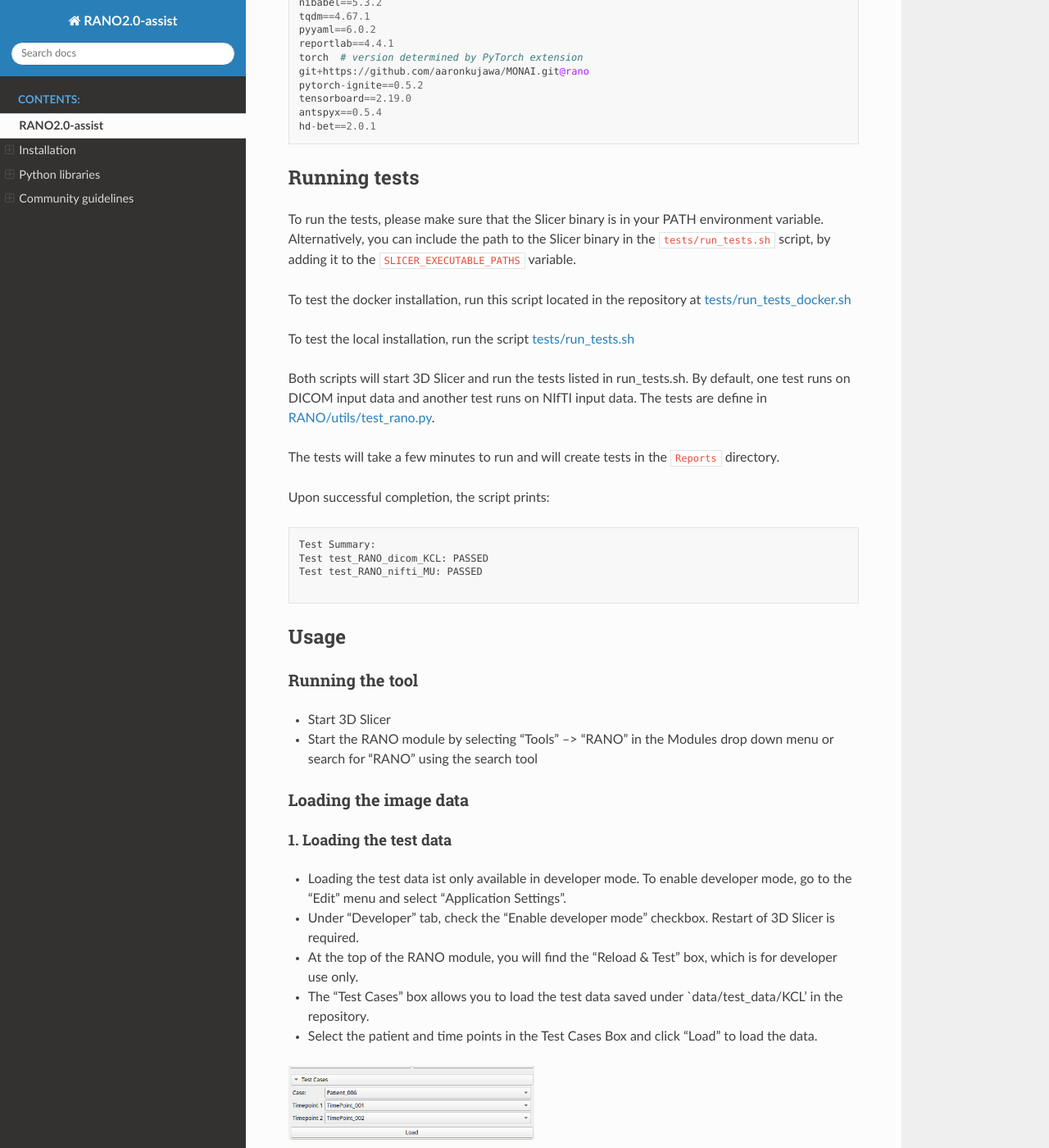
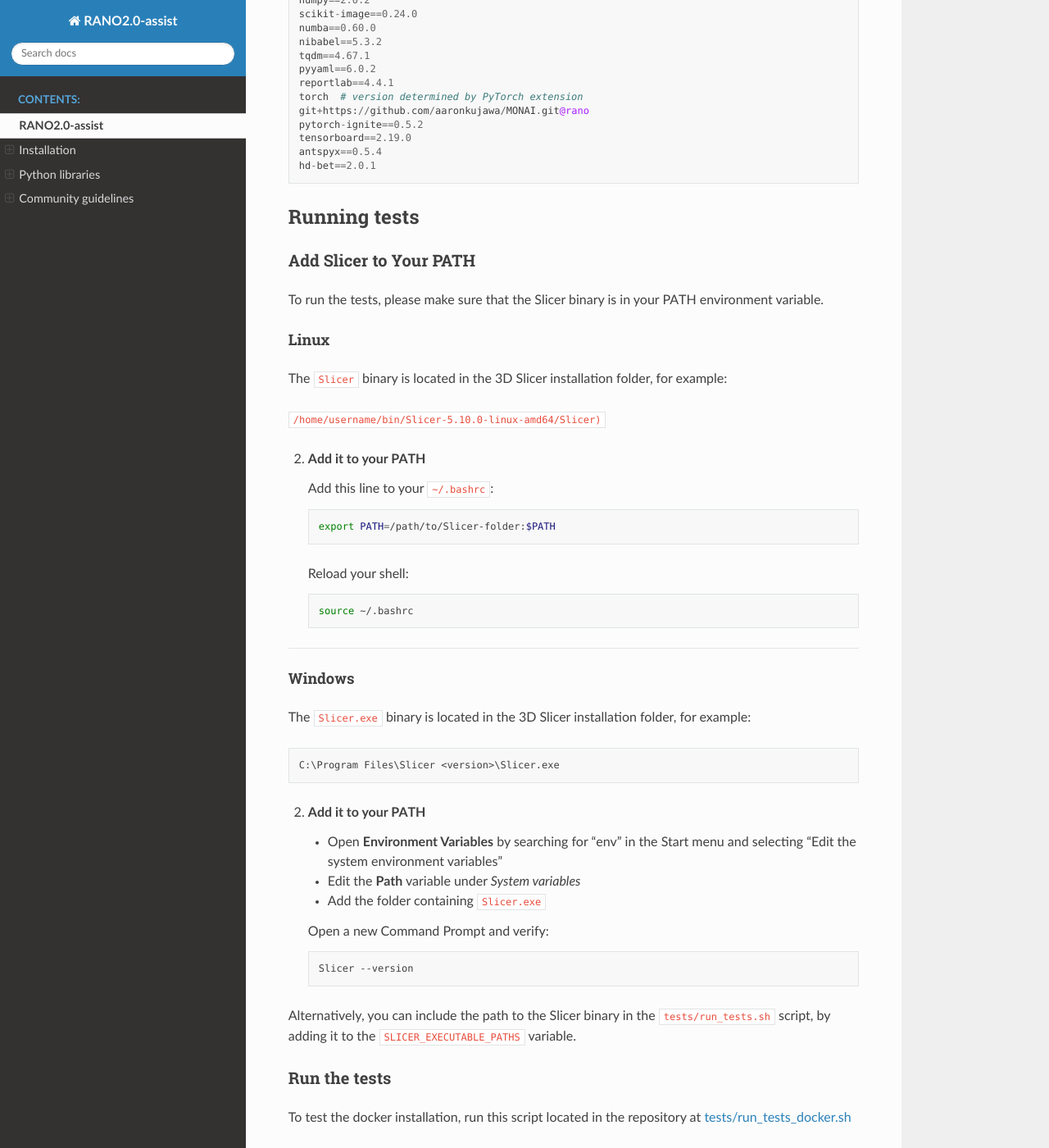
Before and after one commit to cai4cai/rano2.0-assist, a Sphinx documentation site: the page built from docs/source/README.md, in a window 1280 px wide and 1400 px high, scrolled down 4668 px. Shown: the whole window at 82% size. Built offline with Sphinx 7.4.7 and the Read the Docs theme 3.1.0, drawn with Linux system fonts in a browser that asks for light colours; some of the changed text lies outside the part shown.

Commit message:
Updated docs. How to add Slicer to PATH and NVIDIA container toolkit restriction to Linux

````diff
--- a/docs/source/README.md
+++ b/docs/source/README.md
@@ -30,7 +30,10 @@ The repository can be downloaded from GitHub:
 [https://github.com/cai4cai/rano2.0-assist](https://github.com/cai4cai/rano2.0-assist)
 
 ## Segmentation models and test data
-Due to the larger file sizes, the segmentation model weights and test data need to be downloaded from
+Due to the larger file sizes, the segmentation model weights and test data are not part of the GitHub repository and
+will be automatically downloaded when the RANO module is first opened.
+
+Alternatively, they can be downloaded from
 
 [https://zenodo.org/records/15411078](https://zenodo.org/records/15411078)
 
@@ -64,7 +67,7 @@ RANO2.0-assist can be installed as a local 3D Slicer extension, or it can be run
 container includes all the necessary dependencies and can be run on any machine with Docker installed that supports
 GPU acceleration. The local installation requires 3D Slicer and the necessary Python packages to be installed.
 
-### Installation with Docker
+### Installation with Docker (Linux only)
 #### Requirements
 1. Docker ([https://docs.docker.com/engine/install/](https://docs.docker.com/engine/install/))
 
@@ -172,8 +175,51 @@ hd-bet==2.0.1
 
 
 ## Running tests
+
+### Add Slicer to Your PATH
 To run the tests, please make sure that the Slicer binary is in your PATH environment variable.
+
+#### Linux
+
+The `Slicer` binary is located in the 3D Slicer installation folder, for example:
+
+`/home/username/bin/Slicer-5.10.0-linux-amd64/Slicer)`
+
+2. **Add it to your PATH**
+
+   Add this line to your `~/.bashrc`:
+   ```bash
+   export PATH=/path/to/Slicer-folder:$PATH
+   ```
+   Reload your shell:
+   ```bash
+   source ~/.bashrc
+   ```
+
+---
+
+#### Windows
+
+The `Slicer.exe` binary is located in the 3D Slicer installation folder, for example:
+
+```cmd
+C:\Program Files\Slicer <version>\Slicer.exe
+```
+
+2. **Add it to your PATH**
+   - Open **Environment Variables** by searching for "env" in the Start menu and selecting "Edit the system environment variables"
+   - Edit the **Path** variable under *System variables*
+   - Add the folder containing `Slicer.exe`
+
+   Open a new Command Prompt and verify:
+   ```cmd
+   Slicer --version
+   ```
+
+
 Alternatively, you can include the path to the Slicer binary in the `tests/run_tests.sh` script, by adding it to the `SLICER_EXECUTABLE_PATHS` variable.
+
+### Run the tests
 
 To test the docker installation, run this script located in the repository at [tests/run_tests_docker.sh](https://github.com/cai4cai/rano2.0-assist/blob/main/tests/run_tests_docker.sh)
 
````
Also changed, not shown: 12 other files.
